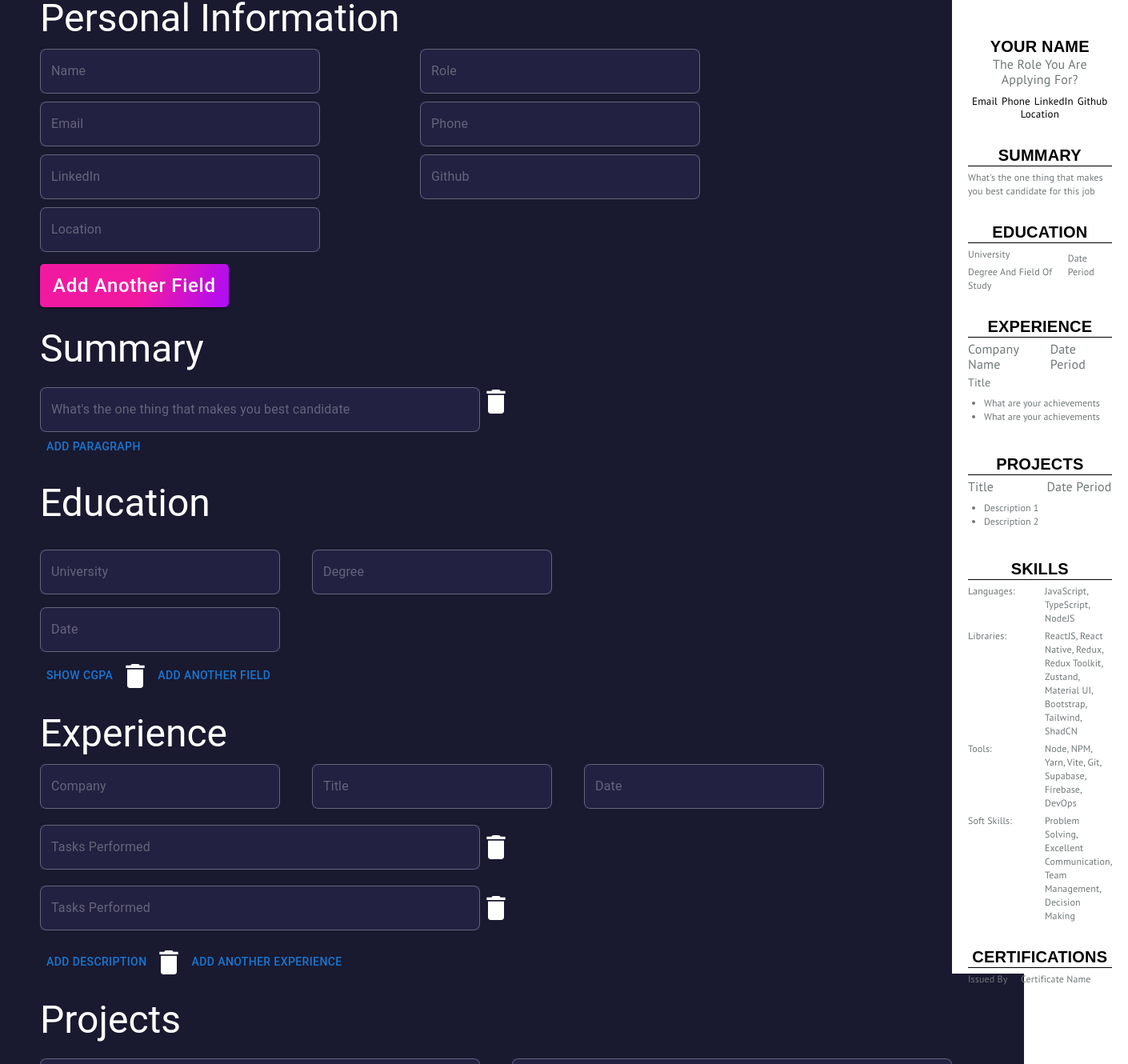
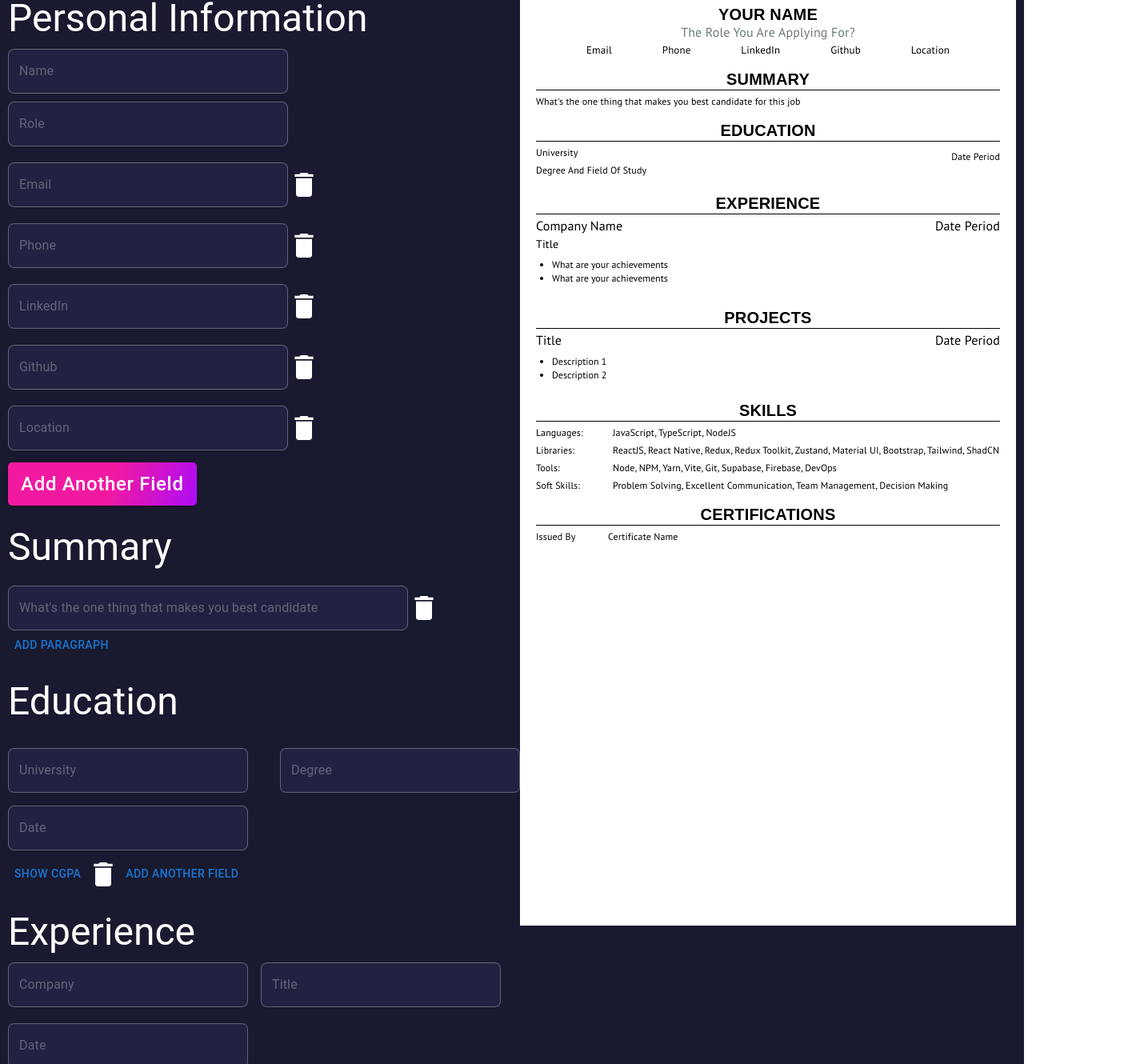
Before and after one commit to uzair11C/smart-learn-frontend, a React (Create React App) app: page /resume-create in a window 1280 px wide. Shown: the part 55-1385 px from the top of the page at 80% size, 1410 px wide, since content can reach past the window. Built offline with nearby package versions, Linux system fonts and the light colour scheme; a web font is replaced by a local one.

Commit message:
Resume Builder Finished

```diff
--- a/src/pages/ResumeCreate.js
+++ b/src/pages/ResumeCreate.js
@@ -3,7 +3,6 @@ import {
   Box,
   Button,
   Divider,
-  Grid,
   List,
   ListItem,
   Stack,
@@ -19,7 +18,7 @@ const ResumeCreate = () => {
   const handlePrint = useReactToPrint({
     content: () => componentRef.current,
   });
-  const [fields, setFields] = useState([
+  const [userDetails, setUserDetails] = useState([
     {
       id: 1,
       label: "Name",
@@ -34,6 +33,8 @@ const ResumeCreate = () => {
       type: "text",
       defaultValue: "The role you are applying for?",
     },
+  ]);
+  const [profileFields, setProfileFields] = useState([
     {
       id: 3,
       label: "Email",
@@ -174,26 +175,37 @@ const ResumeCreate = () => {
 
   // Personal Information
   const handleAddInfoField = () => {
-    if (fields.length === 9) {
+    if (profileFields.length === 9) {
       return;
     }
     const newField = {
-      id: fields.length + 1,
-      label: `Custom Field ${fields.length + 1}`,
+      id: profileFields.length + 1,
+      label: `Custom Field ${profileFields.length + 1}`,
       value: "",
       type: "text",
       defaultValue: "extra",
     };
-    setFields([...fields, newField]);
-  };
-  // const handleRemoveInfoField = (id) => {
-  //   const removeField = fields.filter((field) => field.id !== id);
-  //   setFields(removeField);
-  // };
+    setProfileFields([...profileFields, newField]);
+  };
+  const handleRemoveInfoField = (id) => {
+    const removeField = profileFields.filter((field) => field.id !== id);
+    setProfileFields(removeField);
+  };
   const handlePersonalFieldChange = (id, value, label) => {
-    setFields((prevFields) =>
-      prevFields.map((field) => (field.id === id ? { ...field, value } : field))
+    if (label === "userDetails") {
+      setUserDetails((prevFields) =>
+        prevFields.map((field) =>
+          field.id === id ? { ...field, value } : field
+        )
       );
+    }
+    if (label === "profile") {
+      setProfileFields((prevFields) =>
+        prevFields.map((field) =>
+          field.id === id ? { ...field, value } : field
+        )
+      );
+    }
   };
 
   // Change Functions
@@ -349,9 +361,10 @@ const ResumeCreate = () => {
     <Box
       sx={{
         backgroundColor: "#19192F",
-        padding: "50px",
+        padding: "50px 10px",
         display: "flex",
-        // justifyContent: "space-between",
+        justifyContent: "space-between",
+        // maxWidth: "1440px",
         // gap: "20px",
         // position: "relative",
         // overflow: "auto",
@@ -365,19 +378,19 @@ const ResumeCreate = () => {
           <Typography variant="h3" component="h3" sx={{ color: "white" }}>
             Personal Information
           </Typography>
-          <Grid container>
-            {fields.map((field) => (
-              <Grid xs={5} item key={field.id}>
-                <TextField
+
+          <Box>
+            {userDetails.map((field) => (
+              <TextField
+                key={field.id}
                 label={field.label}
                 variant="outlined"
                 type={field.type}
-                  // value={field.value ? field.value : field.label}
                 onChange={(e) =>
                   handlePersonalFieldChange(
                     field.id,
                     e.target.value,
-                      "personal"
+                    "userDetails"
                   )
                 }
                 sx={{
@@ -403,19 +416,55 @@ const ResumeCreate = () => {
                   },
                 }}
               />
-              </Grid>
-            ))}
-          </Grid>
-          {/* <Delete
+            ))}
+          </Box>
+
+          {profileFields.map((field) => (
+            <Stack key={field.id} direction="row" alignItems="center">
+              <TextField
+                label={field.label}
+                variant="outlined"
+                type="text"
+                onChange={(e) =>
+                  handlePersonalFieldChange(field.id, e.target.value, "profile")
+                }
+                // value={field.value}
+                sx={{
+                  mt: "20px",
+                  width: "350px",
+                  ".MuiOutlinedInput-notchedOutline": {
+                    borderColor: "rgba(255,255,255,0.3)",
+                    borderRadius: "8px",
+                  },
+                }}
+                InputLabelProps={{
+                  style: { color: "rgba(255,255,255,0.3)" },
+                }}
+                inputProps={{
+                  style: {
+                    color: "#FFFFFF",
+                  },
+                }}
+                InputProps={{
+                  style: {
+                    background: "#222141",
+                  },
+                }}
+              />
+              <Delete
                 onClick={() => handleRemoveInfoField(field.id)}
                 sx={{
                   width: "40px",
+                  mt: "20px",
                   color: "white",
                   height: "40px",
                   cursor: "pointer",
                 }}
-          /> */}
-          {fields.length !== 9 && (
+              />
+            </Stack>
+          ))}
+
+          {profileFields.length !== 7 && (
             <Button
               variant="contained"
               onClick={handleAddInfoField}
@@ -454,7 +503,7 @@ const ResumeCreate = () => {
                 // value={field.value}
                 sx={{
                   mt: "20px",
-                  width: "550px",
+                  width: "500px",
                   ".MuiOutlinedInput-notchedOutline": {
                     borderColor: "rgba(255,255,255,0.3)",
                     borderRadius: "8px",
@@ -478,6 +527,7 @@ const ResumeCreate = () => {
                 onClick={() => handleRemoveSummaryField(field.id)}
                 sx={{
                   width: "40px",
+                  mt: "20px",
                   color: "white",
                   height: "40px",
                   cursor: "pointer",
@@ -665,10 +715,9 @@ const ResumeCreate = () => {
           >
             Experience
           </Typography>
-
           {experienceFields.map((experience) => (
             <React.Fragment key={experience.id}>
-              <Stack direction="row" spacing={5}>
+              <Stack direction="row" spacing={2}>
                 <TextField
                   label="Company"
                   variant="outlined"
@@ -737,16 +786,13 @@ const ResumeCreate = () => {
                     },
                   }}
                 />
+              </Stack>
               <TextField
                 label="Date"
                 variant="outlined"
                 type="text"
                 onChange={(e) =>
-                    handleExperienceChange(
-                      experience.id,
-                      e.target.value,
-                      "date"
-                    )
+                  handleExperienceChange(experience.id, e.target.value, "date")
                 }
                 // value={field.value}
                 sx={{
@@ -771,7 +817,6 @@ const ResumeCreate = () => {
                   },
                 }}
               />
-              </Stack>
               {experience.descriptions.map((_, index) => (
                 <Stack key={index} direction="row" alignItems="center">
                   <TextField
@@ -823,27 +868,21 @@ const ResumeCreate = () => {
                 </Stack>
               ))}
 
-              <Stack direction="row" alignItems="center" sx={{ mt: "20px" }}>
               <Button
                 onClick={() => handleAddExperienceDescription(experience.id)}
               >
                 Add Description
               </Button>
-                <Delete
-                  sx={{
-                    width: "40px",
-                    color: "white",
-                    height: "40px",
-                    cursor: "pointer",
-                  }}
+              <Button
                 onClick={() => handleRemoveExperienceField(experience.id)}
-                />
+              >
+                Remove Experience
+              </Button>
+            </React.Fragment>
+          ))}
           <Button onClick={handleAddExperienceField}>
             Add Another Experience
           </Button>
-              </Stack>
-            </React.Fragment>
-          ))}
         </Box>
 
         {/* Project Fields */}
@@ -853,7 +892,6 @@ const ResumeCreate = () => {
           </Typography>
           {projectFields.map((project) => (
             <React.Fragment key={project.id}>
-              <Stack direction="row" spacing={5}>
               <Stack direction="row" alignItems="center">
                 <TextField
                   label="Title"
@@ -917,7 +955,6 @@ const ResumeCreate = () => {
                     },
                   }}
                 />
-                </Stack>
               </Stack>
               {project.descriptions.map((_, index) => (
                 <Stack key={index} direction="row" alignItems="center">
@@ -956,6 +993,7 @@ const ResumeCreate = () => {
                     sx={{
                       width: "40px",
                       color: "white",
+                      mt: "20px",
                       height: "40px",
                       cursor: "pointer",
                     }}
@@ -964,6 +1002,9 @@ const ResumeCreate = () => {
               ))}
               <Button onClick={() => handleAddProjectDescription(project.id)}>
                 Add Description
+              </Button>
+              <Button onClick={() => handleRemoveProjectField(project.id)}>
+                Remove Project
               </Button>
             </React.Fragment>
           ))}
@@ -979,7 +1020,6 @@ const ResumeCreate = () => {
 
           {skillsFields.map((field) => (
             <React.Fragment key={field.id}>
-              <Stack direction="row" spacing={5}>
               <Stack direction="row" alignItems="center">
                 <TextField
                   label="Title"
@@ -1015,6 +1055,7 @@ const ResumeCreate = () => {
                   onClick={() => handleRemoveSkillsField(field.id)}
                   sx={{
                     width: "40px",
+                    mt: "20px",
                     color: "white",
                     height: "40px",
                     cursor: "pointer",
@@ -1032,7 +1073,7 @@ const ResumeCreate = () => {
                   }
                   sx={{
                     mt: "20px",
-                      width: "500px",
+                    width: "300px",
                     ".MuiOutlinedInput-notchedOutline": {
                       borderColor: "rgba(255,255,255,0.3)",
                       borderRadius: "8px",
@@ -1057,11 +1098,11 @@ const ResumeCreate = () => {
                   sx={{
                     width: "40px",
                     color: "white",
+                    mt: "20px",
                     height: "40px",
                     cursor: "pointer",
                   }}
                 />
-                </Stack>
               </Stack>
             </React.Fragment>
           ))}
@@ -1077,7 +1118,6 @@ const ResumeCreate = () => {
 
           {certificationsFields.map((field) => (
             <React.Fragment key={field.id}>
-              <Stack direction="row" spacing={5}>
               <Stack direction="row" alignItems="center">
                 <TextField
                   label="Issue By"
@@ -1129,11 +1169,7 @@ const ResumeCreate = () => {
                   variant="outlined"
                   type="text"
                   onChange={(e) =>
-                      handleCertificationChange(
-                        field.id,
-                        e.target.value,
-                        "name"
-                      )
+                    handleCertificationChange(field.id, e.target.value, "name")
                   }
                   // value={field.value}
                   sx={{
@@ -1168,7 +1204,6 @@ const ResumeCreate = () => {
                   }}
                 />
               </Stack>
-              </Stack>
             </React.Fragment>
           ))}
 
@@ -1187,9 +1222,12 @@ const ResumeCreate = () => {
           width: "8.27in",
           height: "11.69in",
           backgroundColor: "white",
-          p: "50px 20px",
+          p: "0px 20px",
+          pt: "10px",
+          pb: "30px",
           position: "sticky",
-          top: "50px",
+          top: "20px",
+          overflowY: "auto",
         }}
       >
         {/* Personal Info */}
@@ -1204,8 +1242,8 @@ const ResumeCreate = () => {
               lineHeight: "26px",
             }}
           >
-            {fields.find((field) => field.label === "Name")?.value ||
-              fields.find((field) => field.label === "Name")?.defaultValue}
+            {userDetails.find((field) => field.label === "Name")?.value ||
+              userDetails.find((field) => field.label === "Name")?.defaultValue}
           </Typography>
           <Typography
             sx={{
@@ -1217,20 +1255,16 @@ const ResumeCreate = () => {
               lineHeight: "19px",
             }}
           >
-            {fields.find((field) => field.label === "Role")?.value ||
-              fields.find((field) => field.label === "Role")?.defaultValue}
+            {userDetails.find((field) => field.label === "Role")?.value ||
+              userDetails.find((field) => field.label === "Role")?.defaultValue}
           </Typography>
           {/* Links */}
           <Stack
             direction="row"
             justifyContent="space-evenly"
-            sx={{ mt: "10px", flexWrap: "wrap", flexBasis: "1" }}
-          >
-            {fields
-              .filter(
-                (field) => field.label !== "Name" && field.label !== "Role"
-              )
-              .map((field) => (
+            sx={{ mt: "5px", flexWrap: "wrap", flexBasis: "1" }}
+          >
+            {profileFields.map((field) => (
               <Typography
                 key={field.id}
                 sx={{
@@ -1247,7 +1281,7 @@ const ResumeCreate = () => {
         </Stack>
 
         {/* Summary */}
-        <Stack sx={{ mt: "30px" }}>
+        <Stack sx={{ mt: "15px" }}>
           <Typography
             sx={{
               textAlign: "center",
@@ -1269,7 +1303,6 @@ const ResumeCreate = () => {
                 value={field.value}
                 sx={{
                   mt: "5px",
-                  color: "rgb(111, 120, 120)",
                   fontFamily: "PT Sans, Arial, Helvetica, sans-serif",
                   fontSize: "12px",
                   lineHeight: "17px",
@@ -1283,7 +1316,7 @@ const ResumeCreate = () => {
         </Stack>
 
         {/* Education */}
-        <Stack sx={{ mt: "30px" }}>
+        <Stack sx={{ mt: "15px" }}>
           <Typography
             sx={{
               textAlign: "center",
@@ -1297,6 +1330,7 @@ const ResumeCreate = () => {
             Education
           </Typography>
           <Divider sx={{ borderColor: "black" }} />
+          <Stack spacing={2}>
             {educationFields.map((field) => (
               <Stack
                 key={field.id}
@@ -1308,7 +1342,6 @@ const ResumeCreate = () => {
                     component="p"
                     sx={{
                       mt: "5px",
-                    color: "rgb(111, 120, 120)",
                       fontFamily: "PT Sans, Arial, Helvetica, sans-serif",
                       textTransform: "capitalize",
                       fontSize: "12px",
@@ -1321,7 +1354,6 @@ const ResumeCreate = () => {
                     component="p"
                     sx={{
                       mt: "5px",
-                    color: "rgb(111, 120, 120)",
                       fontFamily: "PT Sans, Arial, Helvetica, sans-serif",
                       textTransform: "capitalize",
                       fontSize: "12px",
@@ -1342,7 +1374,6 @@ const ResumeCreate = () => {
                     component="p"
                     sx={{
                       mt: "5px",
-                    color: "rgb(111, 120, 120)",
                       fontFamily: "PT Sans, Arial, Helvetica, sans-serif",
                       textTransform: "capitalize",
                       fontSize: "12px",
@@ -1355,7 +1386,6 @@ const ResumeCreate = () => {
                     component="p"
                     sx={{
                       mt: "5px",
-                    color: "rgb(111, 120, 120)",
                       fontFamily: "PT Sans, Arial, Helvetica, sans-serif",
                       textTransform: "capitalize",
                       fontSize: "12px",
@@ -1368,9 +1398,10 @@ const ResumeCreate = () => {
               </Stack>
             ))}
           </Stack>
+        </Stack>
 
         {/* Experience */}
-        <Stack sx={{ mt: "30px" }}>
+        <Stack sx={{ mt: "20px" }}>
           <Typography
             sx={{
               textAlign: "center",
@@ -1384,6 +1415,7 @@ const ResumeCreate = () => {
             Experience
           </Typography>
           <Divider sx={{ borderColor: "black" }} />
+          <Stack spacing={2}>
             {experienceFields.map((experience) => (
               <Box key={experience.id}>
                 <Stack direction="row" justifyContent="space-between">
@@ -1392,7 +1424,6 @@ const ResumeCreate = () => {
                       component="p"
                       sx={{
                         mt: "5px",
-                      color: "rgb(111, 120, 120)",
                         fontFamily: "PT Sans, Arial, Helvetica, sans-serif",
                         textTransform: "capitalize",
                         fontSize: "16px",
@@ -1405,7 +1436,6 @@ const ResumeCreate = () => {
                       component="p"
                       sx={{
                         mt: "5px",
-                      color: "rgb(111, 120, 120)",
                         fontFamily: "PT Sans, Arial, Helvetica, sans-serif",
                         textTransform: "capitalize",
                         fontSize: "14px",
@@ -1426,7 +1456,6 @@ const ResumeCreate = () => {
                       component="p"
                       sx={{
                         mt: "5px",
-                      color: "rgb(111, 120, 120)",
                         fontFamily: "PT Sans, Arial, Helvetica, sans-serif",
                         textTransform: "capitalize",
                         fontSize: "16px",
@@ -1449,7 +1478,6 @@ const ResumeCreate = () => {
                       sx={{
                         p: 0,
                         display: "list-item",
-                      color: "rgb(111, 120, 120)",
                         fontFamily: "PT Sans, Arial, Helvetica, sans-serif",
                         fontSize: "12px",
                         lineHeight: "17px",
@@ -1462,9 +1490,10 @@ const ResumeCreate = () => {
               </Box>
             ))}
           </Stack>
+        </Stack>
 
         {/* Projects */}
-        <Stack sx={{ mt: "30px" }}>
+        <Stack sx={{ mt: "20px" }}>
           <Typography
             sx={{
               textAlign: "center",
@@ -1479,13 +1508,12 @@ const ResumeCreate = () => {
           </Typography>
           <Divider sx={{ borderColor: "black" }} />
           {projectFields.map((project) => (
-            <React.Fragment key={project.id}>
+            <Box key={project.id}>
               <Stack direction="row" justifyContent="space-between">
                 <Typography
                   component="p"
                   sx={{
                     mt: "5px",
-                    color: "rgb(111, 120, 120)",
                     fontFamily: "PT Sans, Arial, Helvetica, sans-serif",
                     textTransform: "capitalize",
                     fontSize: "16px",
@@ -1498,7 +1526,6 @@ const ResumeCreate = () => {
                   component="p"
                   sx={{
                     mt: "5px",
-                    color: "rgb(111, 120, 120)",
                     fontFamily: "PT Sans, Arial, Helvetica, sans-serif",
                     textTransform: "capitalize",
                     fontSize: "16px",
@@ -1520,7 +1547,6 @@ const ResumeCreate = () => {
                     sx={{
                       p: 0,
                       display: "list-item",
-                      color: "rgb(111, 120, 120)",
                       fontFamily: "PT Sans, Arial, Helvetica, sans-serif",
                       fontSize: "12px",
                       lineHeight: "17px",
@@ -1530,12 +1556,12 @@ const ResumeCreate = () => {
                   </ListItem>
                 ))}
               </List>
-            </React.Fragment>
+            </Box>
           ))}
         </Stack>
 
         {/* Skills */}
-        <Stack sx={{ mt: "30px" }}>
+        <Stack sx={{ mt: "15px" }}>
           <Typography
             sx={{
               textAlign: "center",
@@ -1556,7 +1582,6 @@ const ResumeCreate = () => {
                   component="p"
                   sx={{
                     mt: "5px",
-                    color: "rgb(111, 120, 120)",
                     fontFamily: "PT Sans, Arial, Helvetica, sans-serif",
                     textTransform: "capitalize",
                     fontSize: "12px",
@@ -1571,7 +1596,6 @@ const ResumeCreate = () => {
                   component="p"
                   sx={{
                     mt: "5px",
-                    color: "rgb(111, 120, 120)",
                     fontFamily: "PT Sans, Arial, Helvetica, sans-serif",
                     textTransform: "capitalize",
                     fontSize: "12px",
@@ -1586,7 +1610,7 @@ const ResumeCreate = () => {
         </Stack>
 
         {/* Certifications */}
-        <Stack sx={{ mt: "30px" }}>
+        <Stack sx={{ mt: "15px" }}>
           <Typography
             sx={{
               textAlign: "center",
@@ -1601,13 +1625,12 @@ const ResumeCreate = () => {
           </Typography>
           <Divider sx={{ borderColor: "black" }} />
           {certificationsFields.map((cert) => (
-            <Stack key={cert.id} direction="row" spacing={2}>
+            <Stack key={cert.id} direction="row" spacing={5}>
               <Box sx={{ minWidth: "50px" }}>
                 <Typography
                   component="p"
                   sx={{
                     mt: "5px",
-                    color: "rgb(111, 120, 120)",
                     fontFamily: "PT Sans, Arial, Helvetica, sans-serif",
                     textTransform: "capitalize",
                     fontSize: "12px",
@@ -1622,7 +1645,6 @@ const ResumeCreate = () => {
                   component="p"
                   sx={{
                     mt: "5px",
-                    color: "rgb(111, 120, 120)",
                     fontFamily: "PT Sans, Arial, Helvetica, sans-serif",
                     textTransform: "capitalize",
                     fontSize: "12px",
```
Lines whose indentation alone changed are shown as unchanged.
